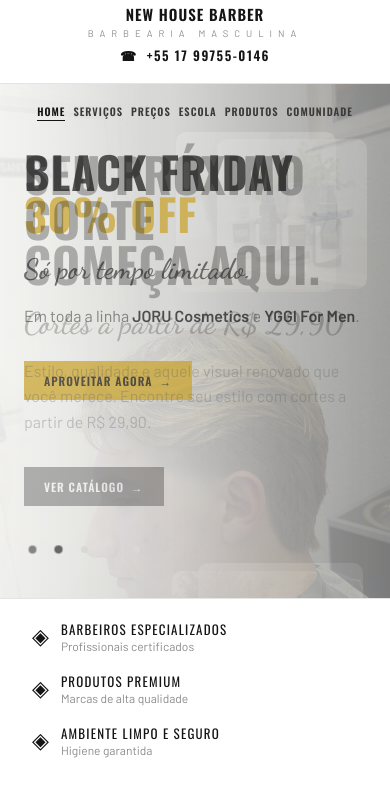
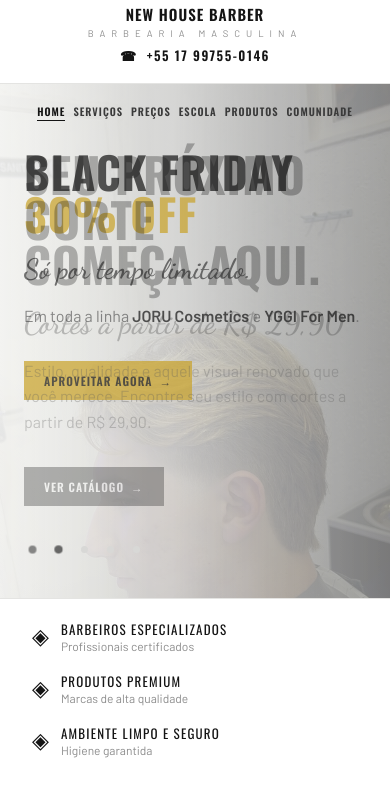
Before and after one commit to belquiorlacerda/new-house-barber, a plain HTML site: page index.html in a window 390 px wide. Shown: the part 47-844 px from the top of the page. Drawn offline with nearby package versions, Linux system fonts and the light colour scheme.

Commit message:
Hero Black Friday: esconde tambem as fotos de produto (fundo) no mobile, nao so o texto
As 4 fotos decorativas atras do "30%/OFF" ainda apareciam, fantasmagoricas,
por tras do texto do painel no mobile. Agora ficam ocultas junto com o
texto da arte, deixando so o fundo escuro solido atras do painel,
igual ao padrao dos outros cards.

Co-Authored-By: Claude Sonnet 5 <noreply@anthropic.com>

```diff
--- a/index.html
+++ b/index.html
@@ -377,7 +377,7 @@
        cards. Esconder o bloco "30%/OFF" proprio da arte evita duplicar a
        mesma informacao duas vezes na tela, deixando so as fotos dos
        produtos como fundo, como nos demais cards. */
-    .bf-art-text { display:none !important; }
+    .bf-art-text, .bf-art-bg { display:none !important; }
     /* Cards 1 e 2 (foto nova do corte + os dois barbeiros — ambas fotos
        horizontais 16:9): renderizados ACIMA das camadas brancas
        compartilhadas (legacy-fade + veu da media-col) via z-index, e com um
@@ -627,10 +627,10 @@
     <div class="hero-media-col" style="position:absolute; top:0; right:0; bottom:0; width:56%; overflow:hidden;">
       <div class="hero-slide" data-slide="0" style="position:absolute; inset:0; opacity:1; transition:opacity .5s ease; background:linear-gradient(90deg, #F7F7F5 0%, #121212 42%); display:flex; align-items:center; justify-content:center;">
         <div style="position:relative; width:100%; height:100%; display:flex; align-items:center; justify-content:center; text-align:center; overflow:hidden;">
-          <div style="position:absolute; top:7%; left:45%; width:160px; height:160px; border-radius:10px; background-image:url('assets/produtos/joru-nutri-action-shampoo.jpg'); background-size:cover; background-position:center; opacity:.55; filter:grayscale(.25) brightness(.85);"></div>
-          <div style="position:absolute; top:8%; right:6%; width:150px; height:150px; border-radius:10px; background-image:url('assets/produtos/yggi-oleo-barber.jpg'); background-size:cover; background-position:center; opacity:.55; filter:grayscale(.25) brightness(.85);"></div>
-          <div style="position:absolute; bottom:8%; left:44%; width:150px; height:150px; border-radius:10px; background-image:url('assets/produtos/joru-hydra-action-mascara.jpg'); background-size:cover; background-position:center; opacity:.5; filter:grayscale(.25) brightness(.85);"></div>
-          <div style="position:absolute; bottom:7%; right:7%; width:165px; height:165px; border-radius:10px; background-image:url('assets/produtos/yggi-balm-barber.jpg'); background-size:cover; background-position:center; opacity:.5; filter:grayscale(.25) brightness(.85);"></div>
+          <div class="bf-art-bg" style="position:absolute; top:7%; left:45%; width:160px; height:160px; border-radius:10px; background-image:url('assets/produtos/joru-nutri-action-shampoo.jpg'); background-size:cover; background-position:center; opacity:.55; filter:grayscale(.25) brightness(.85);"></div>
+          <div class="bf-art-bg" style="position:absolute; top:8%; right:6%; width:150px; height:150px; border-radius:10px; background-image:url('assets/produtos/yggi-oleo-barber.jpg'); background-size:cover; background-position:center; opacity:.55; filter:grayscale(.25) brightness(.85);"></div>
+          <div class="bf-art-bg" style="position:absolute; bottom:8%; left:44%; width:150px; height:150px; border-radius:10px; background-image:url('assets/produtos/joru-hydra-action-mascara.jpg'); background-size:cover; background-position:center; opacity:.5; filter:grayscale(.25) brightness(.85);"></div>
+          <div class="bf-art-bg" style="position:absolute; bottom:7%; right:7%; width:165px; height:165px; border-radius:10px; background-image:url('assets/produtos/yggi-balm-barber.jpg'); background-size:cover; background-position:center; opacity:.5; filter:grayscale(.25) brightness(.85);"></div>
           <div class="bf-art-text" style="position:relative; z-index:2; background:rgba(14,14,13,.72); padding:34px 46px; border-radius:6px; backdrop-filter:blur(7px); -webkit-backdrop-filter:blur(7px);">
             <div style="font-family:'Oswald',sans-serif; font-weight:700; font-size:clamp(90px,13vw,160px); letter-spacing:1px; color:#C9A227; line-height:0.9;">30%</div>
             <div style="font-family:'Oswald',sans-serif; font-weight:500; font-size:clamp(18px,2.4vw,24px); letter-spacing:7px; text-transform:uppercase; color:#F2F2F0; margin-top:2px;">OFF</div>
```
